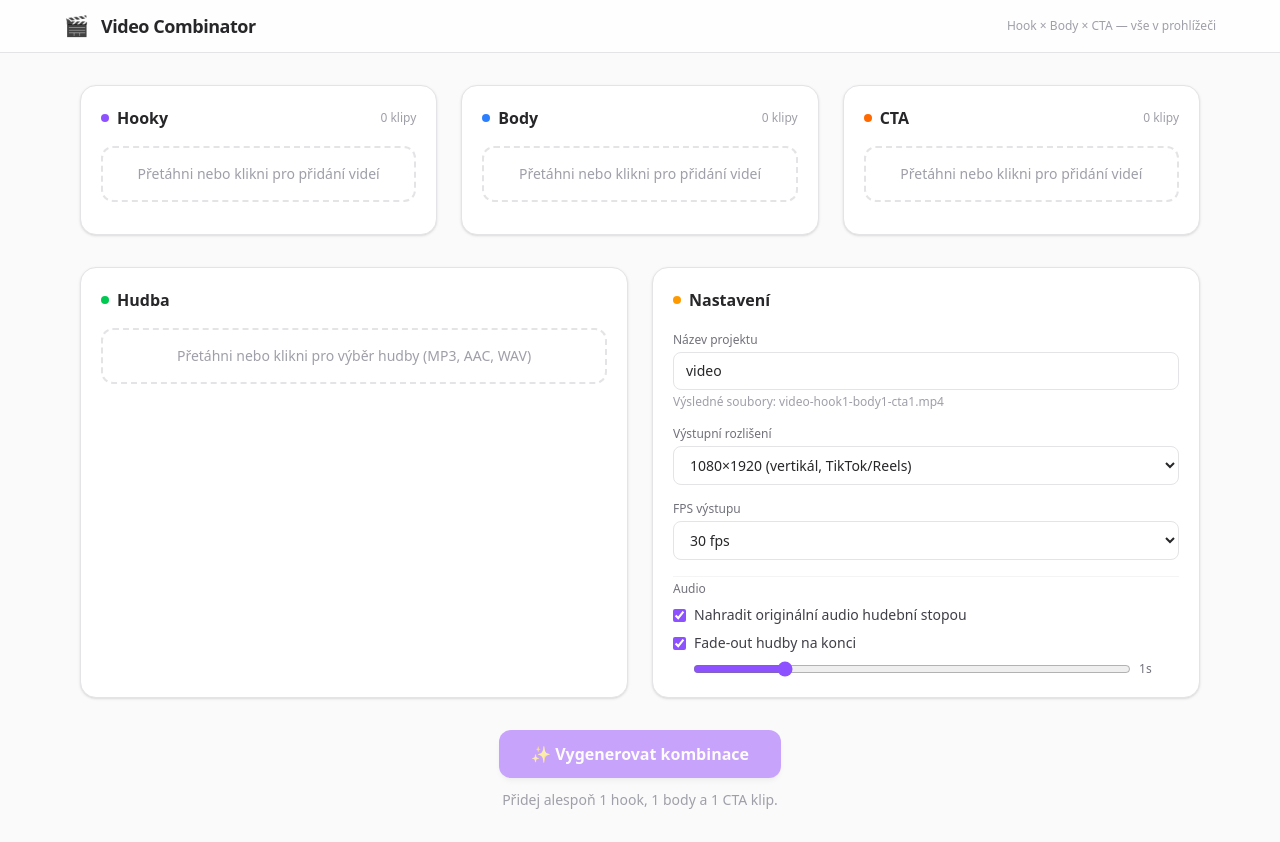
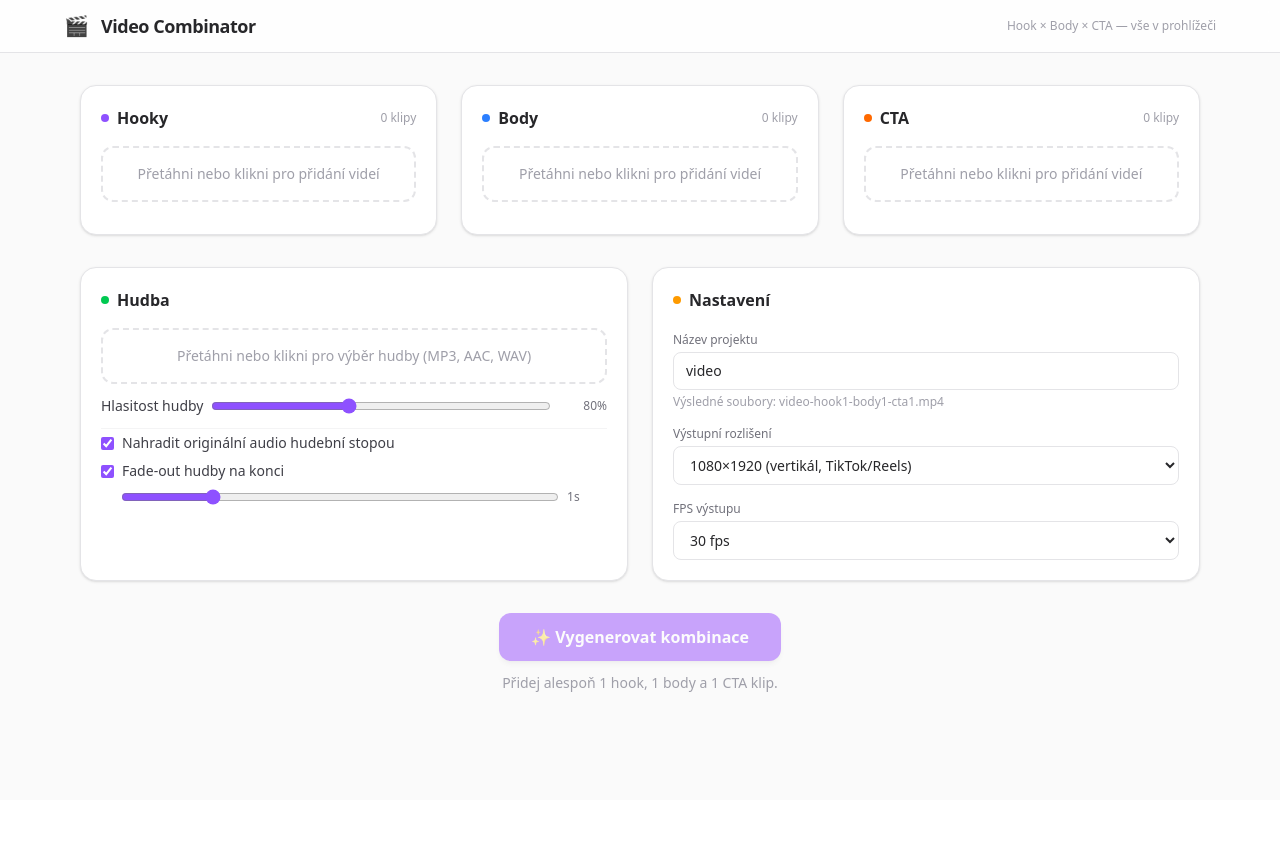
Before and after one commit to Pajush/hook-body-cta-builder, a React (Vite) app: page / in a window 1280 px wide. After the commit the page ends 800 px from the top, so only its background shows below. Built offline with nearby package versions, Linux system fonts and the light colour scheme.

Commit message:
feat: add volume to music

```diff
--- a/src/App.tsx
+++ b/src/App.tsx
@@ -1,4 +1,4 @@
-import { useState } from 'react'
+import { useRef, useState } from 'react'
 import { ClipBucket } from './components/ClipBucket'
 import { MusicPanel } from './components/MusicPanel'
 import { SettingsPanel } from './components/SettingsPanel'
@@ -9,6 +9,7 @@ import type { CombinationResult } from './state/types'
 
 export default function App() {
   const [previewCombo, setPreviewCombo] = useState<CombinationResult | null>(null)
+  const combinationsSectionRef = useRef<HTMLElement | null>(null)
   const generateCombinations = useProjectStore((s) => s.generateCombinations)
   const hooks = useProjectStore((s) => s.hooks)
   const bodies = useProjectStore((s) => s.bodies)
@@ -16,6 +17,15 @@ export default function App() {
   const hasCombinations = useProjectStore((s) => s.combinations.length > 0)
 
   const canGenerate = hooks.length > 0 && bodies.length > 0 && ctas.length > 0
+
+  function handleGenerateCombinations() {
+    generateCombinations()
+    requestAnimationFrame(() => {
+      requestAnimationFrame(() => {
+        combinationsSectionRef.current?.scrollIntoView({ behavior: 'smooth', block: 'start' })
+      })
+    })
+  }
 
   return (
     <div className="min-h-screen bg-zinc-50 dark:bg-zinc-950 text-zinc-800 dark:text-zinc-100">
@@ -53,7 +63,7 @@ export default function App() {
 
         <div className="flex flex-col items-center gap-3">
           <button
-            onClick={generateCombinations}
+            onClick={handleGenerateCombinations}
             disabled={!canGenerate}
             className="px-8 py-3 bg-violet-600 hover:bg-violet-700 disabled:opacity-40 disabled:cursor-not-allowed text-white font-semibold text-base rounded-xl transition-colors shadow-md"
           >
@@ -67,7 +77,7 @@ export default function App() {
         </div>
 
         {hasCombinations && (
-          <section className="bg-white dark:bg-zinc-900 border border-zinc-200 dark:border-zinc-800 rounded-2xl p-5 shadow-sm">
+          <section ref={combinationsSectionRef} className="bg-white dark:bg-zinc-900 border border-zinc-200 dark:border-zinc-800 rounded-2xl p-5 shadow-sm">
             <CombinationsList onPreview={setPreviewCombo} />
           </section>
         )}
--- a/src/components/MusicPanel.tsx
+++ b/src/components/MusicPanel.tsx
@@ -4,6 +4,8 @@ import { useProjectStore } from '../state/projectStore'
 export function MusicPanel() {
   const music = useProjectStore((s) => s.music)
   const setMusic = useProjectStore((s) => s.setMusic)
+  const audio = useProjectStore((s) => s.audioSettings)
+  const setAudio = useProjectStore((s) => s.setAudioSettings)
   const fileInputRef = useRef<HTMLInputElement>(null)
 
   function handleFile(files: FileList | null) {
@@ -43,6 +45,59 @@ export function MusicPanel() {
         </div>
       )}
 
+      <div className="flex items-center gap-2">
+        <label className="text-sm text-zinc-700 dark:text-zinc-300 min-w-24">Hlasitost hudby</label>
+        <input
+          type="range"
+          min={0}
+          max={2}
+          step={0.05}
+          value={audio.musicVolume}
+          onChange={(e) => setAudio({ musicVolume: parseFloat(e.target.value) })}
+          className="flex-1 accent-violet-500"
+        />
+        <span className="text-xs text-zinc-500 w-12 text-right">
+          {Math.round(audio.musicVolume * 100)}%
+        </span>
+      </div>
+
+      <div className="flex flex-col gap-2 pt-1 border-t border-zinc-100 dark:border-zinc-700">
+        <label className="flex items-center gap-2 text-sm text-zinc-700 dark:text-zinc-300 cursor-pointer">
+          <input
+            type="checkbox"
+            checked={audio.replaceOriginalAudio}
+            onChange={(e) => setAudio({ replaceOriginalAudio: e.target.checked })}
+            className="accent-violet-500"
+          />
+          Nahradit originální audio hudební stopou
+        </label>
+
+        <label className="flex items-center gap-2 text-sm text-zinc-700 dark:text-zinc-300 cursor-pointer">
+          <input
+            type="checkbox"
+            checked={audio.fadeOut}
+            onChange={(e) => setAudio({ fadeOut: e.target.checked })}
+            className="accent-violet-500"
+          />
+          Fade-out hudby na konci
+        </label>
+
+        {audio.fadeOut && (
+          <div className="flex items-center gap-2 pl-5">
+            <input
+              type="range"
+              min={0.5}
+              max={3}
+              step={0.5}
+              value={audio.fadeOutDuration}
+              onChange={(e) => setAudio({ fadeOutDuration: parseFloat(e.target.value) })}
+              className="flex-1 accent-violet-500"
+            />
+            <span className="text-xs text-zinc-500 w-10">{audio.fadeOutDuration}s</span>
+          </div>
+        )}
+      </div>
+
       <input
         ref={fileInputRef}
         type="file"
--- a/src/components/SettingsPanel.tsx
+++ b/src/components/SettingsPanel.tsx
@@ -11,8 +11,6 @@ export function SettingsPanel() {
   const setProjectName = useProjectStore((s) => s.setProjectName)
   const norm = useProjectStore((s) => s.normalizeSettings)
   const setNorm = useProjectStore((s) => s.setNormalizeSettings)
-  const audio = useProjectStore((s) => s.audioSettings)
-  const setAudio = useProjectStore((s) => s.setAudioSettings)
 
   const currentResKey = `${norm.width}x${norm.height}`
 
@@ -66,44 +64,6 @@ export function SettingsPanel() {
         </select>
       </div>
 
-      <div className="flex flex-col gap-2 pt-1 border-t border-zinc-100 dark:border-zinc-700">
-        <label className="text-xs font-medium text-zinc-500 dark:text-zinc-400">Audio</label>
-
-        <label className="flex items-center gap-2 text-sm text-zinc-700 dark:text-zinc-300 cursor-pointer">
-          <input
-            type="checkbox"
-            checked={audio.replaceOriginalAudio}
-            onChange={(e) => setAudio({ replaceOriginalAudio: e.target.checked })}
-            className="accent-violet-500"
-          />
-          Nahradit originální audio hudební stopou
-        </label>
-
-        <label className="flex items-center gap-2 text-sm text-zinc-700 dark:text-zinc-300 cursor-pointer">
-          <input
-            type="checkbox"
-            checked={audio.fadeOut}
-            onChange={(e) => setAudio({ fadeOut: e.target.checked })}
-            className="accent-violet-500"
-          />
-          Fade-out hudby na konci
-        </label>
-
-        {audio.fadeOut && (
-          <div className="flex items-center gap-2 pl-5">
-            <input
-              type="range"
-              min={0.5}
-              max={3}
-              step={0.5}
-              value={audio.fadeOutDuration}
-              onChange={(e) => setAudio({ fadeOutDuration: parseFloat(e.target.value) })}
-              className="flex-1 accent-violet-500"
-            />
-            <span className="text-xs text-zinc-500 w-10">{audio.fadeOutDuration}s</span>
-          </div>
-        )}
-      </div>
     </div>
   )
 }
--- a/src/engine/EngineInterface.ts
+++ b/src/engine/EngineInterface.ts
@@ -15,6 +15,7 @@ export interface MixAudioOptions {
   fadeOut: boolean
   fadeOutDuration: number // seconds
   replaceOriginalAudio: boolean
+  musicVolume: number // 0..2 where 1 is original level
 }
 
 export type ProgressCallback = (progress: number) => void // 0..1
--- a/src/state/projectStore.ts
+++ b/src/state/projectStore.ts
@@ -9,7 +9,7 @@ export const useProjectStore = create<ProjectStore>((set, get) => ({
   ctas: [],
   music: null,
   normalizeSettings: { width: 1080, height: 1920, fps: 30 },
-  audioSettings: { fadeOut: true, fadeOutDuration: 1, replaceOriginalAudio: true },
+  audioSettings: { fadeOut: true, fadeOutDuration: 1, replaceOriginalAudio: true, musicVolume: 0.8 },
   combinations: [],
   engineLoaded: false,
   engineLoading: false,
--- a/src/state/types.ts
+++ b/src/state/types.ts
@@ -32,6 +32,7 @@ export interface AudioSettings {
   fadeOut: boolean
   fadeOutDuration: number
   replaceOriginalAudio: boolean
+  musicVolume: number // 0..2 where 1 is original level
 }
 
 export interface ProjectStore {
```
Also changed, not shown: src/engine/WasmEngine.ts (+57 -16 lines).
